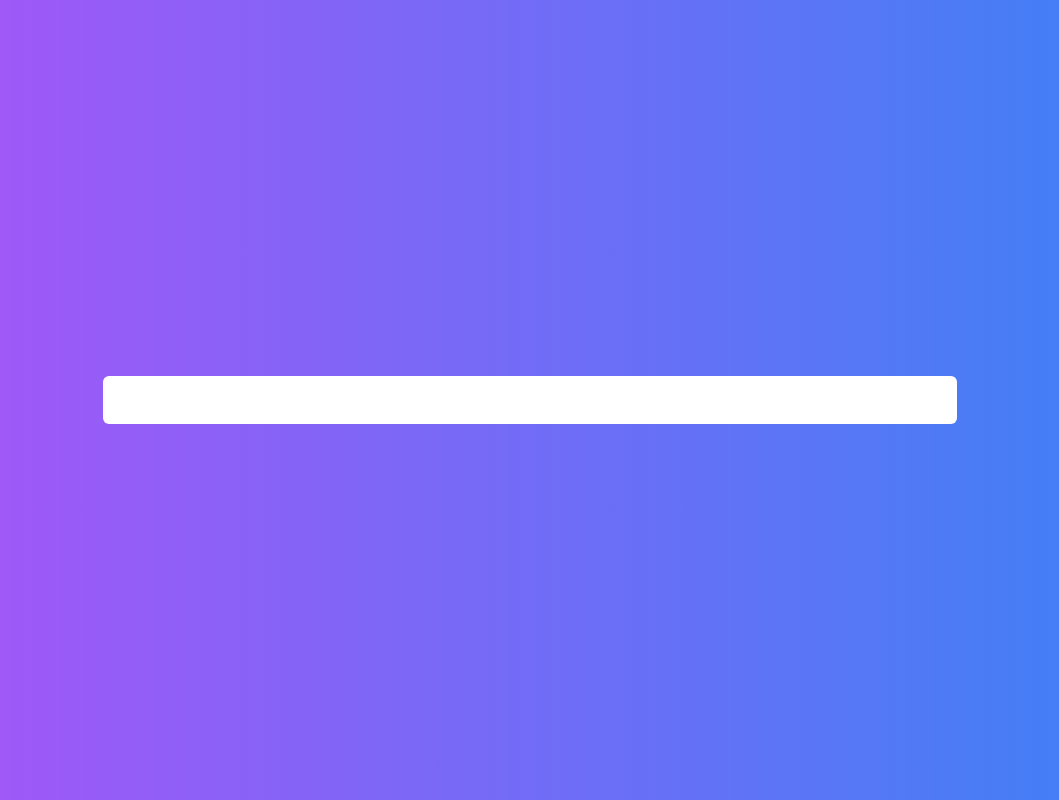
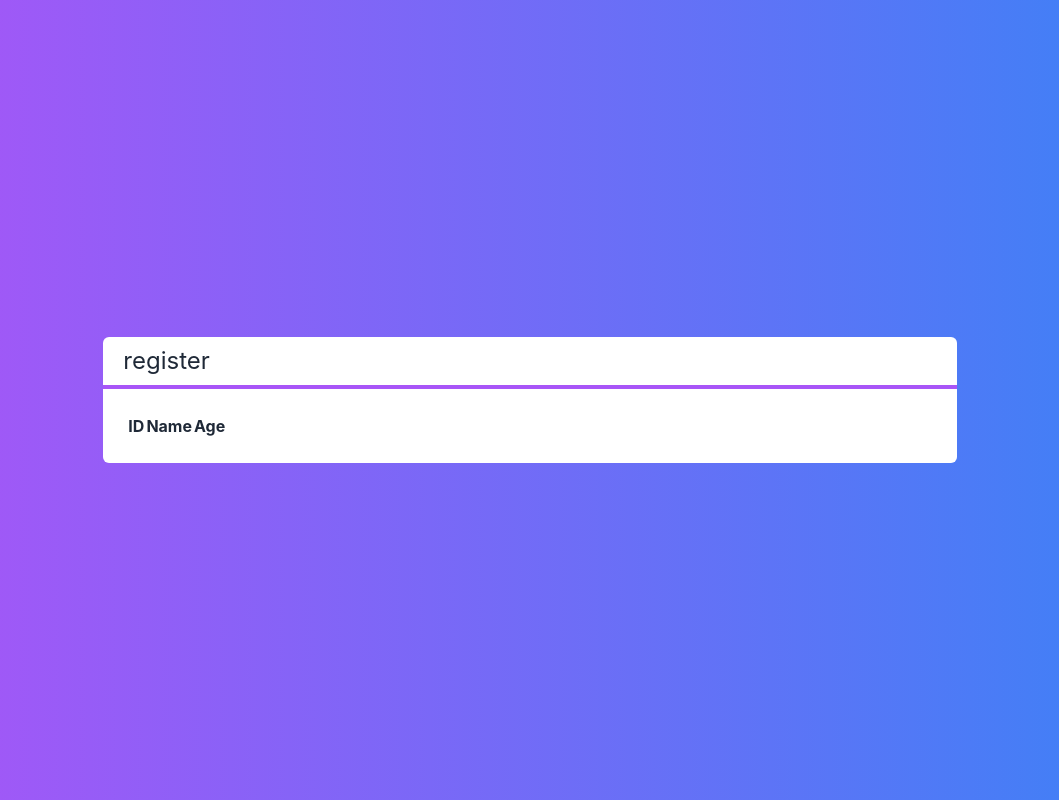
Before and after one commit to Andreas-Ziegler22/Crud-next.js, a Next.js app: page / in a window 1280 px wide. Shown: the whole page, without its empty margins (110-1169 px from the left). Built offline with nearby package versions, Linux system fonts and the light colour scheme.

Commit message:
refactoring title and table form components

```diff
--- a/src/components/Layout.tsx
+++ b/src/components/Layout.tsx
@@ -1,3 +1,5 @@
+import TitleForm from "./TitleForm";
+
 interface LayoutProps {
   title: string;
   children: any;
@@ -11,6 +13,7 @@ export default function Layout(props: LayoutProps) {
           bg-white text-gray-800 rounded-md
       `}
     >
+      <TitleForm>{props.title}</TitleForm>
       <div className="p-6">{props.children}</div>
     </div>
   );
--- a/src/components/TableForm.tsx
+++ b/src/components/TableForm.tsx
@@ -4,6 +4,19 @@ interface TableFormProps {
   clients: Client[];
 }
 
-export default function (props) {
-  return <table></table>;
+export default function TableForm(props: TableFormProps) {
+  function renderTHEad() {
+    return (
+      <tr>
+        <th>ID</th>
+        <th>Name</th>
+        <th>Age</th>
+      </tr>
+    );
+  }
+  return (
+    <table>
+      <thead>{renderTHEad()}</thead>
+    </table>
+  );
 }
--- /dev/null
+++ b/src/components/TitleForm.tsx
@@ -0,0 +1,9 @@
+export default function TitleForm(props) {
+  return (
+    <div className={`flex flex-col justify-center `}>
+      <h1 className="px-5 py-2 text-2xl">{props.children}</h1>
+
+      <hr className="border-2 border-purple-500" />
+    </div>
+  );
+}
--- a/src/pages/index.tsx
+++ b/src/pages/index.tsx
@@ -1,12 +1,13 @@
 import Client from "../components/core/Client";
 import Layout from "../components/Layout";
+import TableForm from "../components/TableForm";
 
 export default function Home() {
   const clients = [
     new Client("Ana", 34, "1"),
     new Client("Bia", 34, "2"),
-    new Client("Junior", 34, "3"),
-    new Client("Rob", 34, "4"),
+    new Client("Anna", 34, "3"),
+    new Client("bob", 34, "4"),
   ];
   return (
     <div
@@ -17,7 +18,9 @@ export default function Home() {
 
     `}
     >
-      <Layout title="register"></Layout>
+      <Layout title="register">
+        <TableForm clients={clients}></TableForm>
+      </Layout>
     </div>
   );
 }
```
